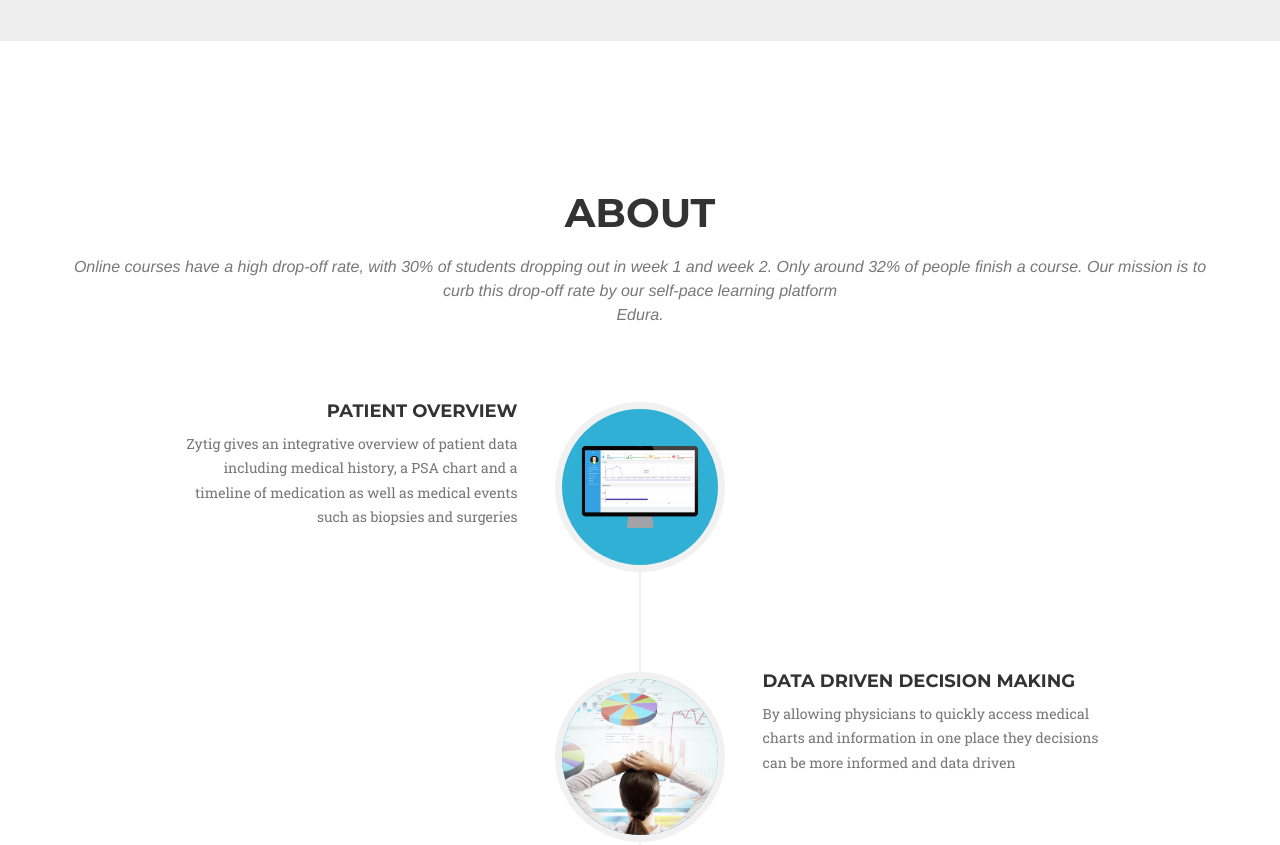
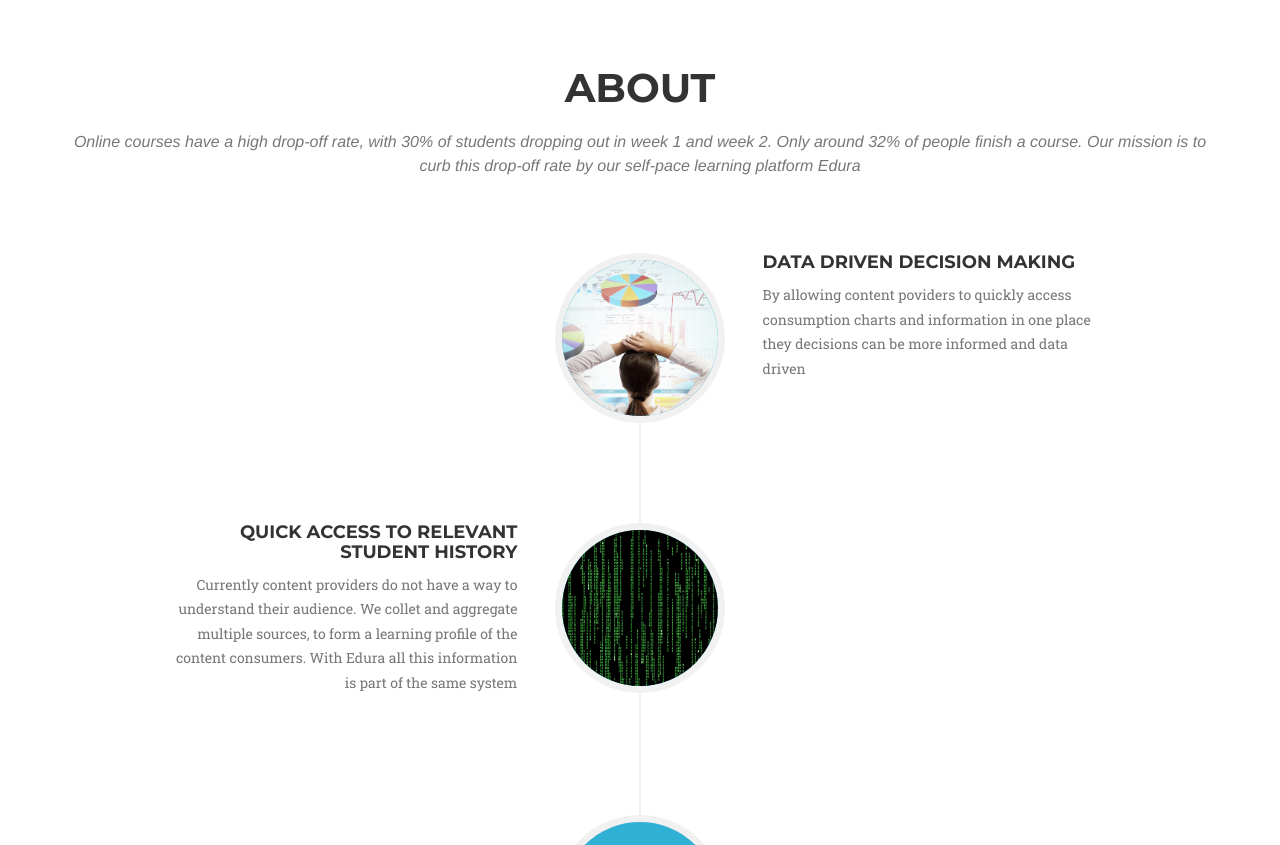
Before and after one commit to ahujamoh/bizwhiz, a website: page index.html in a window 1280 px wide. Shown: the part 1500-2345 px from the top of the page. Drawn offline with nearby package versions, Linux system fonts and the light colour scheme; a web font is replaced by a local one.

Commit message:
edura complete

```diff
--- a/index.html
+++ b/index.html
@@ -81,7 +81,7 @@
 
                 <div class="intro-heading">Edura</div>
                 <div class="intro-lead-in">A platform for learning</div>
-                <a href="http://zytig.csc.kth.se:3001/" class="page-scroll btn btn-xl" style="margin-top: 5%">Live Demo</a>
+                <!--<a href="http://zytig.csc.kth.se:3001/" class="page-scroll btn btn-xl" style="margin-top: 5%">Live Demo</a>-->
             </div>
         </div>
     </header>
@@ -133,26 +133,26 @@
             <div class="row">
                 <div class="col-lg-12 text-center">
                     <h2 class="section-heading">ABOUT</h2>
-                    <h3 class="section-subheading text-muted" style="line-height: 1.5">Online courses have a high drop-off rate, with 30% of students dropping out in week 1 and week 2. Only around 32% of people finish a course. Our mission is to curb this drop-off rate by our self-pace learning platform<br> <i>Edura</i>.</h3>
+                    <h3 class="section-subheading text-muted" style="line-height: 1.5">Online courses have a high drop-off rate, with 30% of students dropping out in week 1 and week 2. Only around 32% of people finish a course. Our mission is to curb this drop-off rate by our self-pace learning platform  <i>Edura</i></h3>
                 </div>
             </div>
             <div class="row">
                 <div class="col-lg-12">
                     <ul class="timeline">
-                        <li>
-                            <div class="timeline-image">
-                                <img class="img-circle img-responsive" src="img/about/cp-patient-overview-mac.png" alt="">
-                            </div>
-                            <div class="timeline-panel">
-                                <div class="timeline-heading">
-                                    <h4>Patient Overview</h4>
-                                    <!--<h4 class="subheading">Our Humble Beginnings</h4>-->
-                                </div>
-                                <div class="timeline-body">
-                                    <p class="text-muted">Zytig gives an integrative overview of patient data including medical history, a PSA chart and a timeline of medication as well as medical events such as biopsies and surgeries</p>
-                                </div>
-                            </div>
-                        </li>
+                        <!--<li>-->
+                            <!--<div class="timeline-image">-->
+                                <!--<img class="img-circle img-responsive" src="img/about/cp-patient-overview-mac.png" alt="">-->
+                            <!--</div>-->
+                            <!--<div class="timeline-panel">-->
+                                <!--<div class="timeline-heading">-->
+                                    <!--<h4>Patient Overview</h4>-->
+                                    <!--&lt;!&ndash;<h4 class="subheading">Our Humble Beginnings</h4>&ndash;&gt;-->
+                                <!--</div>-->
+                                <!--<div class="timeline-body">-->
+                                    <!--<p class="text-muted">Zytig gives an integrative overview of patient data including medical history, a PSA chart and a timeline of medication as well as medical events such as biopsies and surgeries</p>-->
+                                <!--</div>-->
+                            <!--</div>-->
+                        <!--</li>-->
                         <li class="timeline-inverted">
                             <div class="timeline-image">
                                 <img class="img-circle img-responsive" src="img/about/data-decisions2.png" alt="">
@@ -163,45 +163,45 @@
                                     <!--<h4 class="subheading">An Agency is Born</h4>-->
                                 </div>
                                 <div class="timeline-body">
-                                    <p class="text-muted">By allowing physicians to quickly access medical charts and information in one place they decisions can be more informed and data driven</p>
+                                    <p class="text-muted">By allowing content poviders to quickly access consumption charts and information in one place they decisions can be more informed and data driven</p>
                                 </div>
                             </div>
                         </li>
                         <li>
                             <div class="timeline-image">
-                                <img class="img-circle img-responsive" src="img/about/MedicalHistory.png" alt="">
+                                <img class="img-circle img-responsive" src="img/about/1231231.jpg" alt="">
                             </div>
                             <div class="timeline-panel">
                                 <div class="timeline-heading">
-                                    <h4>Quick access to relevant medical history</h4>
+                                    <h4>Quick access to relevant student history</h4>
                                     <!--<h4 class="subheading">Transition to Full Service</h4>-->
                                 </div>
                                 <div class="timeline-body">
-                                    <p class="text-muted">Currently physicians have to look up the patients' medical history from multiple sources, some of them not even digitalized. With Zytig all this information is part of the same system</p>
+                                    <p class="text-muted">Currently content providers do not have a way to understand their audience. We collet and aggregate multiple sources, to form a learning profile of the content consumers. With Edura all this information is part of the same system</p>
                                 </div>
                             </div>
                         </li>
+                        <!--<li class="timeline-inverted">-->
+                            <!--<div class="timeline-image">-->
+                                <!--<img class="img-circle img-responsive" src="img/about/statistics2.png" alt="">-->
+                            <!--</div>-->
+                            <!--<div class="timeline-panel">-->
+                                <!--<div class="timeline-heading">-->
+                                    <!--<h4>Integrated Statistics</h4>-->
+                                    <!--&lt;!&ndash;<h4 class="subheading">Phase Two Expansion</h4>&ndash;&gt;-->
+                                <!--</div>-->
+                                <!--<div class="timeline-body">-->
+                                    <!--<p class="text-muted">The Platform integrates relevant statistics from the educatio and has the potential to include relevant data from literature and other trusted academic and medical sources</p>-->
+                                <!--</div>-->
+                            <!--</div>-->
+                        <!--</li>-->
                         <li class="timeline-inverted">
-                            <div class="timeline-image">
-                                <img class="img-circle img-responsive" src="img/about/statistics2.png" alt="">
-                            </div>
-                            <div class="timeline-panel">
-                                <div class="timeline-heading">
-                                    <h4>Integrated Statistics</h4>
-                                    <!--<h4 class="subheading">Phase Two Expansion</h4>-->
-                                </div>
-                                <div class="timeline-body">
-                                    <p class="text-muted">The Platform integrates relevant statistics from the National Prostate Cancer Register and has the potential to include relevant data from literature and other trusted academic and medical sources</p>
-                                </div>
-                            </div>
-                        </li>
-                        <!--<li class="timeline-inverted">
                             <div class="timeline-image">
                                 <h4>Be Part
                                     <br>Of Our
                                     <br>Story!</h4>
                             </div>
-                        </li>-->
+                        </li>
                     </ul>
                 </div>
             </div>
```
Also changed, not shown: img/about/1231231.jpg (added).
